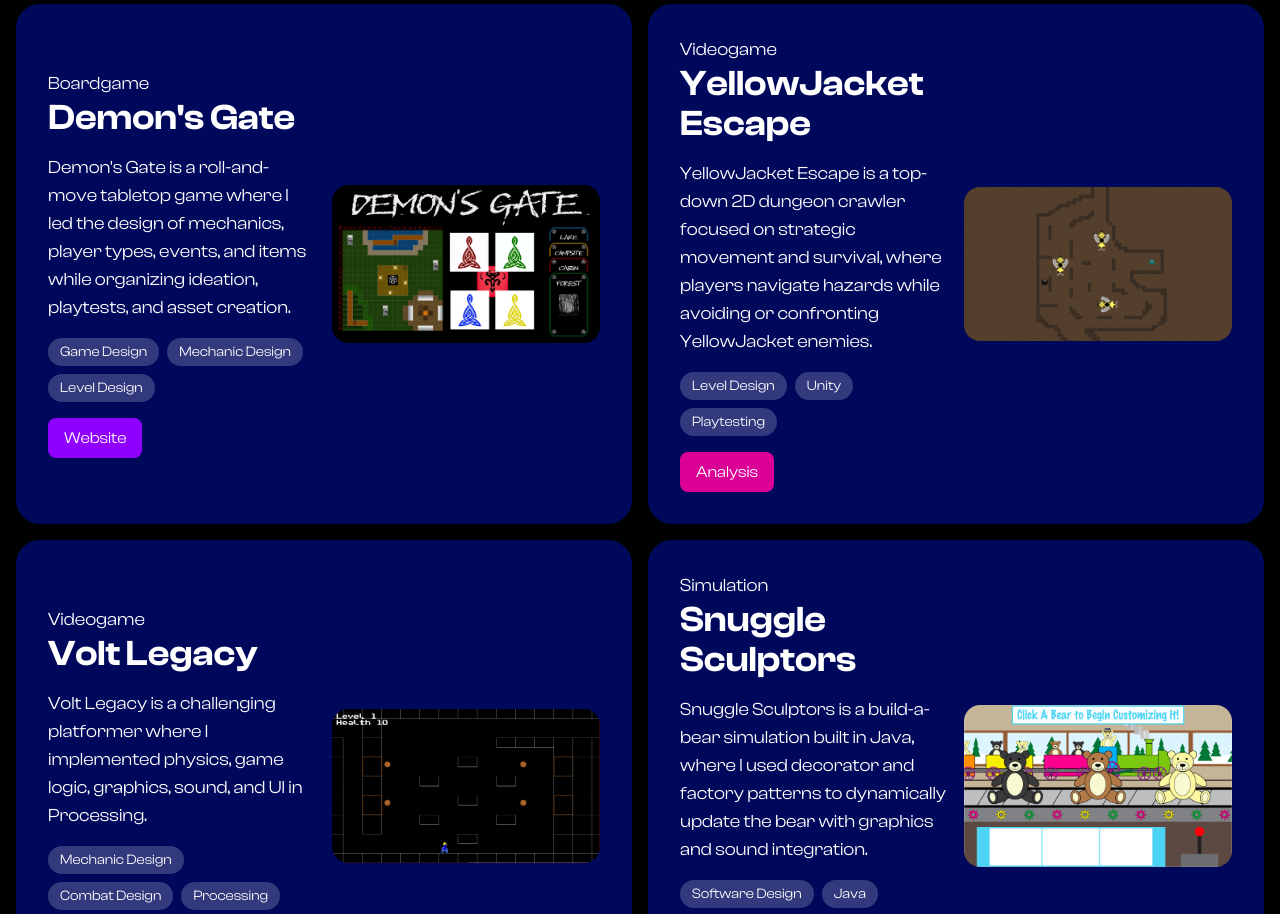
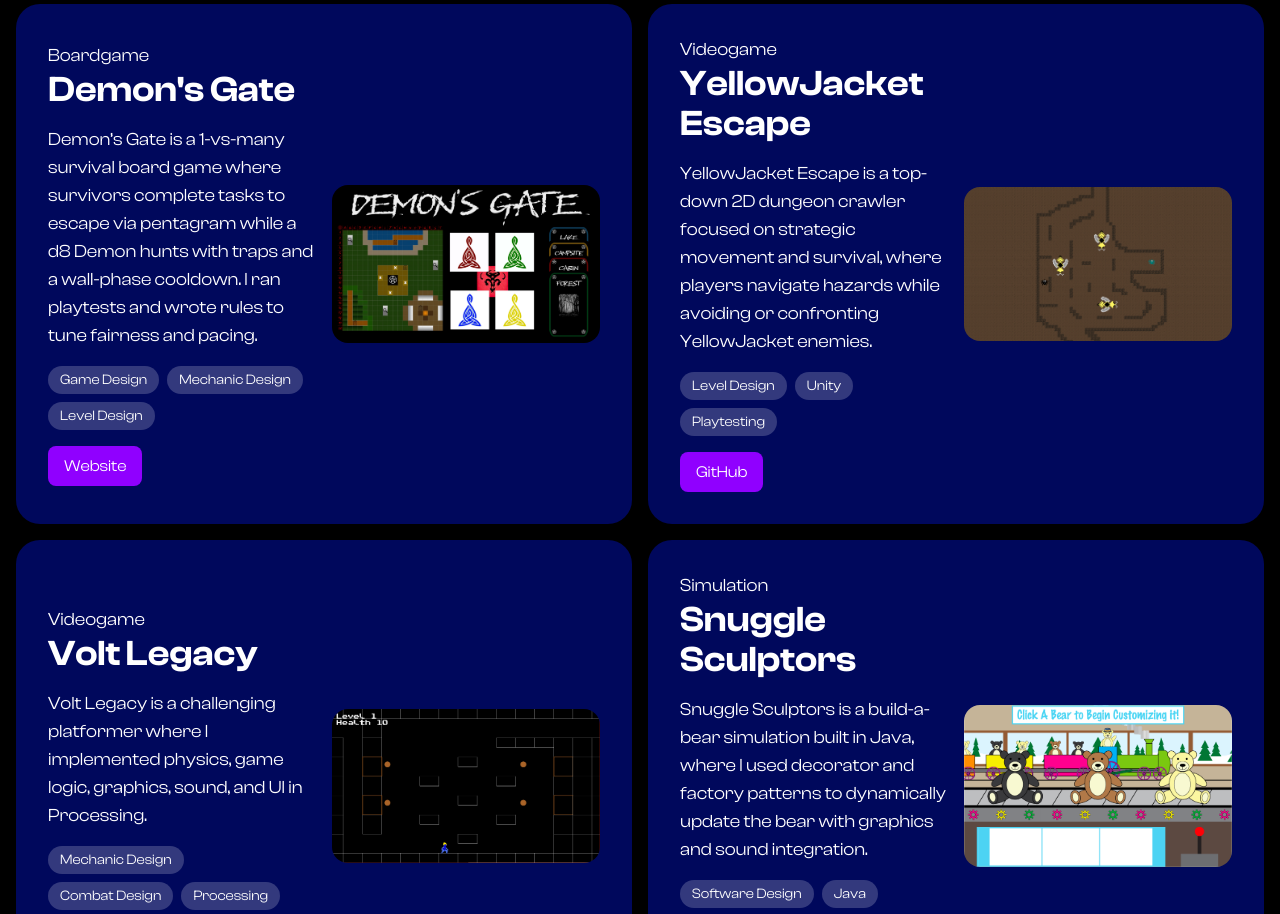
Before and after one commit to ekam-n/ekamn.com, a React (Vite) app: page / in a window 1280 px wide. Shown: the part 1080-1994 px from the top of the page. Built offline with nearby package versions, Linux system fonts and the light colour scheme.

Commit message:
made changes to project cards on home and projects page

```diff
--- a/src/components/homeComponents/homeProjectComponents/demonsGate.tsx
+++ b/src/components/homeComponents/homeProjectComponents/demonsGate.tsx
@@ -6,7 +6,7 @@ export default function Demon() {
       <ProjectCard
         label="Boardgame"
         title="Demon's Gate"
-        description="Demon's Gate is a roll-and-move tabletop game where I led the design of mechanics, player types, events, and items while organizing ideation, playtests, and asset creation."
+        description="Demon’s Gate is a 1-vs-many survival board game where survivors complete tasks to escape via pentagram while a d8 Demon hunts with traps and a wall-phase cooldown. I ran playtests and wrote rules to tune fairness and pacing."
         image="./images/projectImages/demonsGate/demon1.png"
         tags={["Game Design", "Mechanic Design", "Level Design"]}
         link="https://ridham225sharma.wixsite.com/iat210"
--- a/src/components/homeComponents/homeProjectComponents/yellowJacket.tsx
+++ b/src/components/homeComponents/homeProjectComponents/yellowJacket.tsx
@@ -10,8 +10,8 @@ export default function Yellow() {
         image="./images/projectImages/yellowJacketEscape/yellow1.png"
         tags={["Level Design", "Unity", "Playtesting"]}
         link="https://github.com/ekam-n/iat312-p1"
-        buttonText="Analysis"
-        buttonColor="bg-[#db0096] hover:bg-[#EC8DFF]"
+        buttonText="GitHub"
+        // buttonColor="bg-[#db0096] hover:bg-[#EC8DFF]"
       />
     </div>
   );
--- a/src/components/projectsComponents/projectCards/demonsGate.tsx
+++ b/src/components/projectsComponents/projectCards/demonsGate.tsx
@@ -6,11 +6,11 @@ export default function Demon() {
       <ProjectCard
         label="Boardgame"
         title="Demon's Gate"
-        description="Demon's Gate is a roll-and-move tabletop game where I led the design of mechanics, player types, events, and items while organizing ideation, playtests, and asset creation."
+        description="Demon’s Gate is a 1-vs-many survival board game where survivors complete tasks to escape via pentagram while a d8 Demon hunts with traps and a wall-phase cooldown. I ran playtests and wrote rules to tune fairness and pacing."
         image="./images/projectImages/demonsGate/demon1.png"
         tags={["Game Design", "Mechanic Design", "Level Design"]}
         link="https://ridham225sharma.wixsite.com/iat210"
-        // bgColor="#717DFC"
+        buttonText="Website"
       />
     </div>
   );
--- a/src/components/projectsComponents/projectCards/snuggleSculptors.tsx
+++ b/src/components/projectsComponents/projectCards/snuggleSculptors.tsx
@@ -10,7 +10,7 @@ export default function Snuggle() {
         image="./images/projectImages/snuggleSculptors/snuggle1.png"
         tags={["Software Design", "Java", "Illustrator"]}
         link="https://github.com/ekam-n/snuggle-sculptors"
-        // bgColor="#D8F9A5"
+        buttonText="GitHub"
       />
     </div>
   );
--- a/src/components/projectsComponents/projectCards/voltLegacy.tsx
+++ b/src/components/projectsComponents/projectCards/voltLegacy.tsx
@@ -10,7 +10,7 @@ export default function Volt() {
         image="./images/projectImages/voltLegacy/volt1.png"
         tags={["Mechanic Design", "Combat Design", "Processing"]}
         link="https://github.com/ekam-n/volt-legacy"
-        // bgColor="#717DFC"
+        buttonText="GitHub"
       />
     </div>
   );
--- a/src/components/projectsComponents/projectCards/yellowJacket.tsx
+++ b/src/components/projectsComponents/projectCards/yellowJacket.tsx
@@ -10,7 +10,8 @@ export default function Yellow() {
         image="./images/projectImages/yellowJacketEscape/yellow1.png"
         tags={["Level Design", "Unity", "Playtesting"]}
         link="https://github.com/ekam-n/iat312-p1"
-        // bgColor="#FFF5A9"
+        buttonText="GitHub"
+        // buttonColor="bg-[#db0096] hover:bg-[#EC8DFF]"
       />
     </div>
   );
--- a/src/components/projectsComponents/projectsCards.tsx
+++ b/src/components/projectsComponents/projectsCards.tsx
@@ -3,7 +3,7 @@ import { motion, AnimatePresence, LayoutGroup } from "framer-motion";
 import Yellow from "./projectCards/yellowJacket";
 import Volt from "./projectCards/voltLegacy";
 import Snuggle from "./projectCards/snuggleSculptors";
-import Chaos from "./projectCards/demonsGate";
+import Demon from "./projectCards/demonsGate";
 import { CORE_LABELS, type CoreLabel, type Label } from "../projectsComponents";
 
 type Props = {
@@ -14,10 +14,10 @@ const isCoreLabel = (v: string): v is CoreLabel =>
   (CORE_LABELS as readonly string[]).includes(v);
 
 const PROJECTS: { key: string; label: CoreLabel | "Unlabeled"; node: React.JSX.Element }[] = [
+  { key: "demon",   label: "Board Games", node: <Demon /> },
   { key: "yellow",  label: "Video Games", node: <Yellow /> },
   { key: "volt",    label: "Video Games", node: <Volt /> },
   { key: "snuggle", label: "Web Apps",    node: <Snuggle /> },
-  { key: "chaos",   label: "Board Games", node: <Chaos /> },
 ];
 
 export default function ProjectsCards({ selected }: Props) {
```
